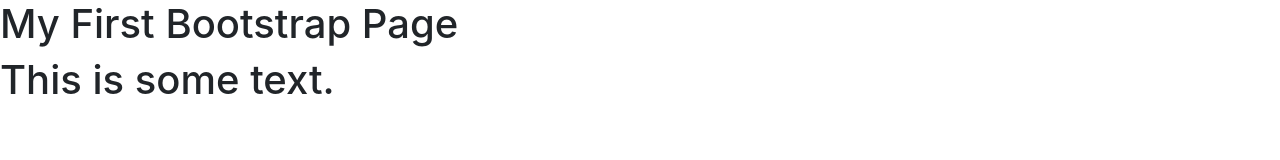
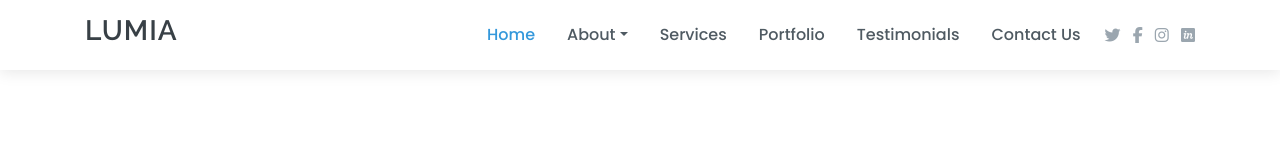
Before and after one commit to lmdung/journal-demo, a website: page index.html in a window 1280 px wide. Drawn offline with nearby package versions, Linux system fonts and the light colour scheme.

Commit message:
create header

```diff
--- /dev/null
+++ b/css/header.css
@@ -0,0 +1,55 @@
+#header .logo h1 {
+    font-size: 28px;
+    font-weight: 600;
+    letter-spacing: 1px;
+    text-transform: uppercase;
+  }
+  header .logo h1 a {
+    color: #384046;
+  }
+  header .logo h1 a:hover {
+    color: #384046;
+    text-decoration: none;
+  }
+
+  /* header */
+  #header {
+    height: 70px;
+    background: #fff;
+    box-shadow: 0px 2px 15px rgba(0, 0, 0, 0.1);
+    transition: all 0.5s;
+  }
+  /* nav */
+  .nav .nav-link {
+    font-family: "Poppins", sans-serif;
+    font-size: 16px;
+    font-weight: 500;
+    transition: all 0.3s;
+    color: #4f5a62;
+  }
+  .nav .active a, .nav .nav-link:hover {
+    color: #3498db;
+  }
+  .dropdown:hover .dropdown-menu {
+    display: block;
+  }
+  .dropdown .dropdown-menu a {
+    color: #21262a;
+  }
+  .dropdown .dropdown-menu a:hover {
+    color: #3498db;
+    text-decoration: none;
+  }
+  /*--------------------------------------------------------------
+  # Header Social Links
+  --------------------------------------------------------------*/
+
+  .header-social-links a {
+    color: #9ba6af;
+    padding-left: 8px;
+    line-height: 1px;
+    transition: all 0.3s;
+  }
+  .header-social-links a:hover {
+    color: #3498db;
+  }
--- /dev/null
+++ b/css/style.css
@@ -0,0 +1,20 @@
+/*--------------------------------------------------------------
+# General
+--------------------------------------------------------------*/
+body {
+    font-family: "Open Sans", sans-serif;
+    color: #444444;
+  }
+
+  a {
+    color: #3498db;
+  }
+
+  a:hover {
+    color: #5faee3;
+    text-decoration: none;
+  }
+
+  h1, h2, h3, h4, h5, h6 {
+    font-family: "Raleway", sans-serif;
+  }
--- a/index.html
+++ b/index.html
@@ -4,17 +4,58 @@
   <title>Bootstrap 4 Example</title>
   <meta charset="utf-8">
   <meta name="viewport" content="width=device-width, initial-scale=1">
+  <link rel="stylesheet" href="https://use.fontawesome.com/releases/v5.7.0/css/all.css" integrity="sha384-lZN37f5QGtY3VHgisS14W3ExzMWZxybE1SJSEsQp9S+oqd12jhcu+A56Ebc1zFSJ" crossorigin="anonymous">
+  <link href="https://fonts.googleapis.com/css?family=Open+Sans:300,300i,400,400i,600,600i,700,700i|Raleway:300,300i,400,400i,500,500i,600,600i,700,700i|Poppins:300,300i,400,400i,500,500i,600,600i,700,700i" rel="stylesheet">
   <link rel="stylesheet" href="https://maxcdn.bootstrapcdn.com/bootstrap/4.4.1/css/bootstrap.min.css">
+  <link rel="stylesheet" type="text/css" href="./css/style.css">
+  <link rel="stylesheet" type="text/css" href="./css/header.css">
+
   <script src="https://ajax.googleapis.com/ajax/libs/jquery/3.4.1/jquery.min.js"></script>
   <script src="https://cdnjs.cloudflare.com/ajax/libs/popper.js/1.16.0/umd/popper.min.js"></script>
+  <script src="https://kit.fontawesome.com/21ca2cbefe.js" crossorigin="anonymous"></script>
   <script src="https://maxcdn.bootstrapcdn.com/bootstrap/4.4.1/js/bootstrap.min.js"></script>
 </head>
 <body>
-
-<div class="container-fluit">
-  <h1>My First Bootstrap Page</h1>
-  <p class="h1">This is some text.</p>
-</div>
-
+<!-- header -->
+  <header id="header" class="d-fixed d-flex align-items-center">
+    <div class="container d-flex align-items-center">
+      <div class="logo mr-auto">
+        <h1><a href="#">Lumia</a></h1>
+      </div>
+      <ul class="nav">
+        <li class="nav-item active">
+          <a class="nav-link" href="#">Home</a>
+        </li>
+        <li class="nav-item dropdown">
+          <a class="nav-link dropdown-toggle" data-toggle="dropdown" href="#">About</a>
+          <ul class="dropdown-menu">
+            <li class="dropdown-item"><a href="#">About us</a></li>
+            <li class="dropdown-item"><a href="#">Team</a></li>
+            <li class="dropdown-item">
+              <a href="#">Deep Drop Dow</a>
+            </li>
+          </ul>
+        </li>
+        <li class="nav-item">
+          <a class="nav-link" href="#">Services</a>
+        </li>
+        <li class="nav-item">
+          <a class="nav-link" href="#">Portfolio</a>
+        </li>
+        <li class="nav-item">
+          <a class="nav-link" href="#">Testimonials</a>
+        </li>
+        <li class="nav-item">
+          <a class="nav-link" href="#">Contact Us</a>
+        </li>
+      </ul>
+      <div class="header-social-links">
+        <a href="#"><i class="fab fa-twitter"></i></a>
+        <a href="#"><i class="fab fa-facebook-f"></i></a>
+        <a href="#"><i class="fab fa-instagram"></i></a>
+        <a href="#"><i class="fab fa-invision"></i></a>
+      </div>
+    </div>
+  </header>
 </body>
 </html>
```
